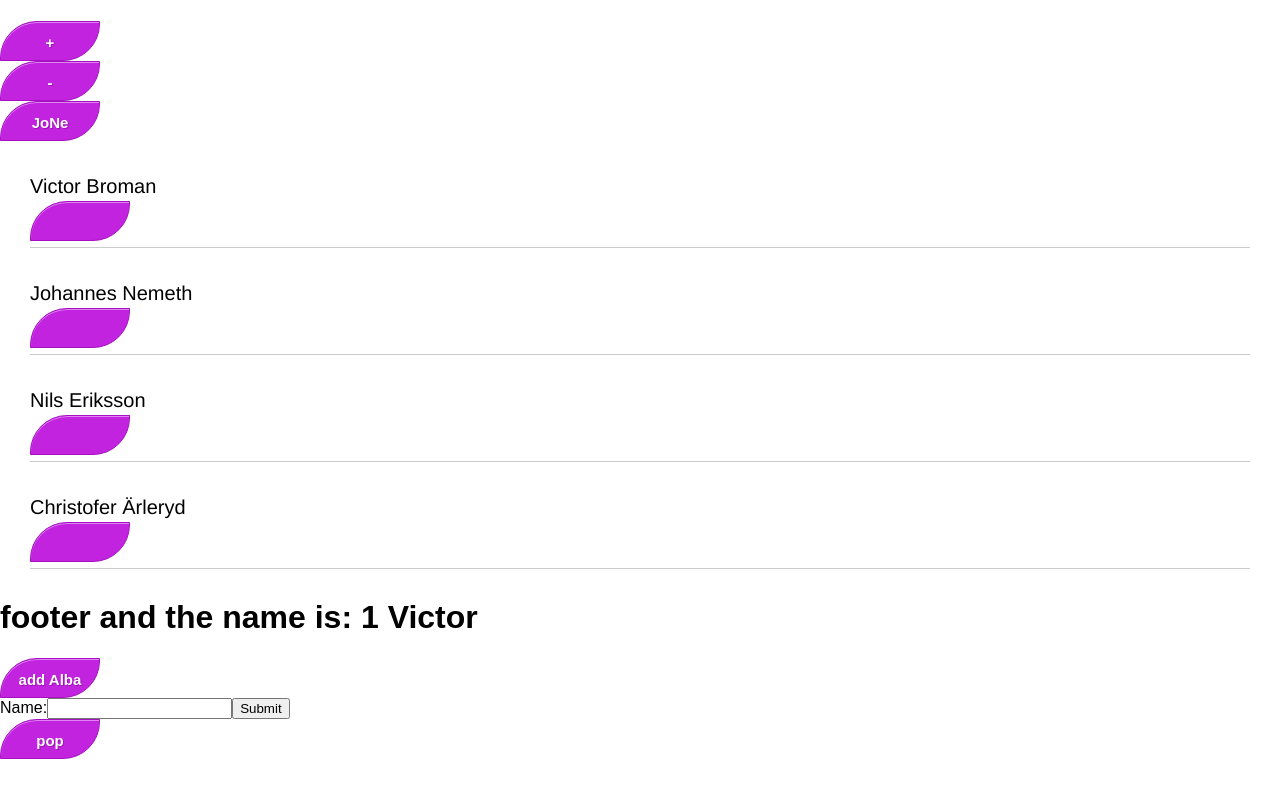
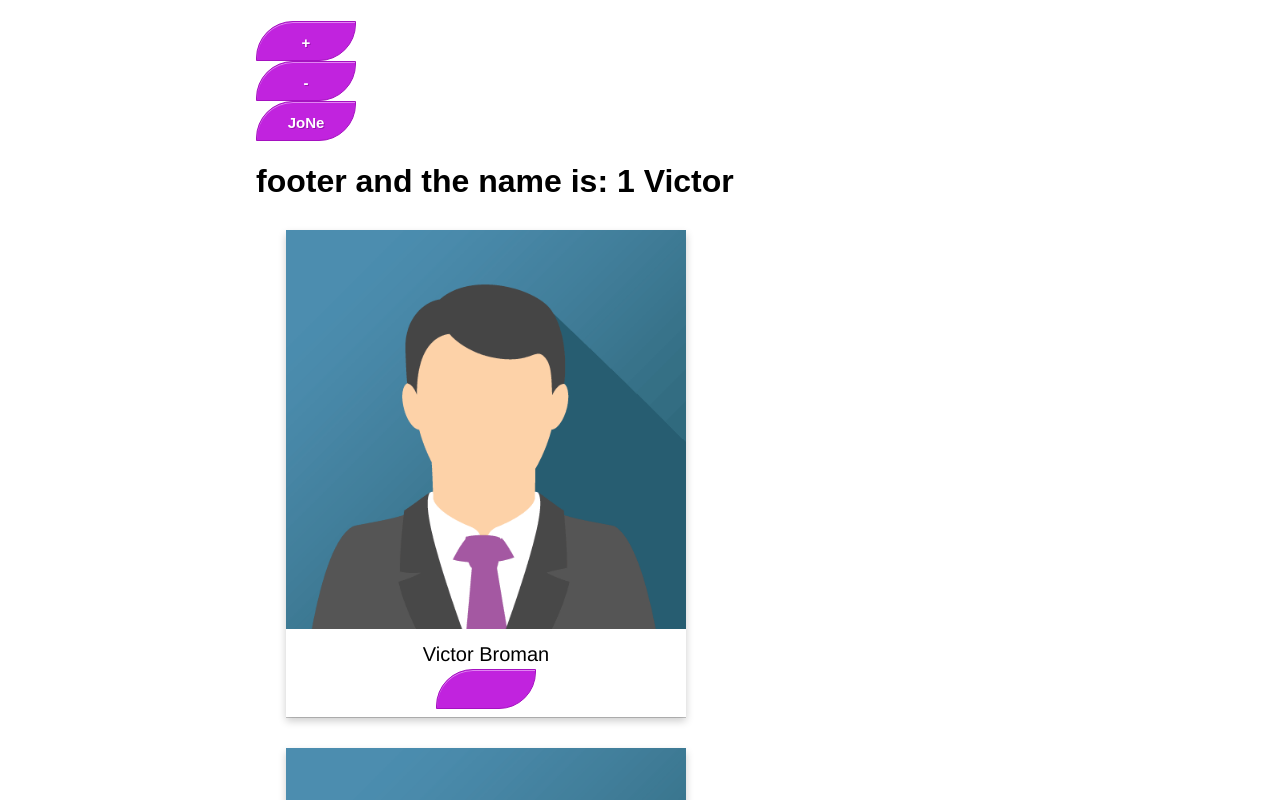
Before and after one commit to bovicbro/victors.space, a React (Create React App) app: page / in a window 1280 px wide. Shown: the top 800 px of the page. Built offline with nearby package versions, Linux system fonts and the light colour scheme.

Commit message:
adds styling and card design for people

```diff
--- a/src/App.css
+++ b/src/App.css
@@ -26,3 +26,27 @@
   from { transform: rotate(0deg); }
   to { transform: rotate(360deg); }
 }
+.card {
+    /* Add shadows to create the "card" effect */
+    box-shadow: 0 4px 8px 0 rgba(0,0,0,0.2);
+    transition: 0.3s;
+}
+
+/* On mouse-over, add a deeper shadow */
+.card:hover {
+    box-shadow: 0 16px 32px 0 rgba(0,0,0,0.2);
+}
+
+/* Add some padding inside the card container */
+.cardContainer {
+    padding: 2px 16px;
+    text-align: center;
+}
+
+img {
+  width: 100%;
+}
+.mainContainer {
+  width: 60%;
+  margin: 0 auto;
+}
--- a/src/components/App.js
+++ b/src/components/App.js
@@ -12,13 +12,13 @@ import personActions from "../actions/personActions"
 class App extends Component {
   render() {
     return (
-      <div>
+      <div class="mainContainer">
         <Header />
         <Button buttonText="+" buttonAction={() => this.props.addOne()} />
         <Button buttonText="-" buttonAction={() => this.props.subtractOne()} />
         <Button buttonText="JoNe" buttonAction={() => this.props.changeName("Johannes")} />
+        <Footer name={this.props.math.result + "  " + this.props.name.name} />
         <List listItems={this.props.person.personList} />
-        <Footer name={this.props.math.result + "  " + this.props.name.name} />
         <Button buttonText="add Alba" buttonAction={()=> this.props.addPersonToList("Jessica Alba")} />
         <NameForm submitAction={(name) => this.props.addPersonToList(name)}/>
         <Button buttonText="pop" buttonAction={() => this.props.removePerson()} />
--- a/src/components/List.js
+++ b/src/components/List.js
@@ -9,7 +9,7 @@ export default class List extends React.Component {
       <div>
         <ul>
           {this.props.listItems.map(function(listValue) {
-            return <ListItem item={listValue} popItem={() => this.props.popItem()} />
+            return <ListItem item={listValue} image={require("../img_avatar.png" )}popItem={() => this.props.popItem()} />
           })}
         </ul>
       </div>
--- a/src/components/ListItem.js
+++ b/src/components/ListItem.js
@@ -7,7 +7,12 @@ export default class ListItem extends React.Component {
   } render() {
     return(
       <li>
-        {this.props.item} <Button buttonAction={() => {}}/>
+        <div class="card">
+          <img src={this.props.image}></img>
+          <div class="cardContainer">
+          {this.props.item} <Button buttonAction={() => {}}/>
+          </div>
+      </div>
       </li>
     )
   }
--- a/src/index.css
+++ b/src/index.css
@@ -13,6 +13,7 @@ li {
   font: 200 20px/1.5 Helvetica, Verdana, sans-serif;
   border-bottom: 1px solid #ccc;
   margin: 30px;
+  width: 400px;
 }
 
 button {
```
Also changed, not shown: src/img_avatar.png (added).
